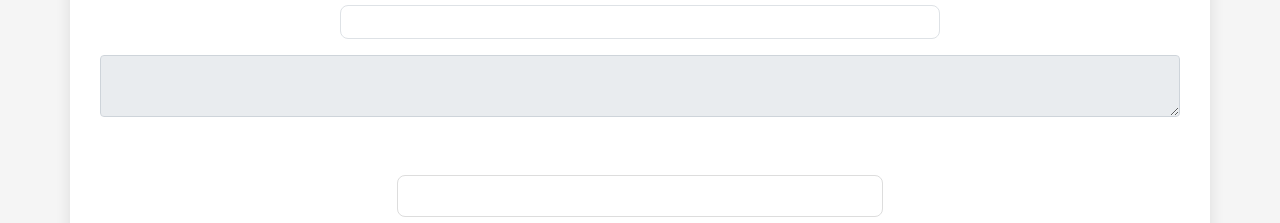
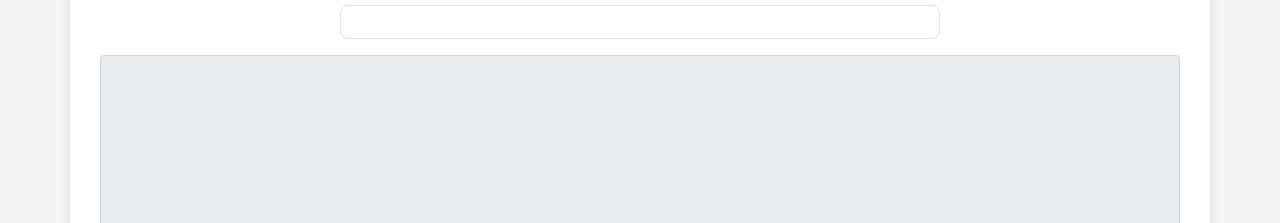
Before and after one commit to preetamlenka3/Github-Readme-Generator, a plain HTML site: page index.html in a window 1280 px wide. Shown: the part 729-952 px from the top of the page. Drawn offline with nearby package versions, Linux system fonts and the light colour scheme.

Commit message:
Update index.html
Signed-off-by: P charan lenka <preetamlenka3@gmail.com>

```diff
--- a/index.html
+++ b/index.html
@@ -49,7 +49,7 @@
             <div id="livePreview" class="border p-3 mb-3"></div>
         </div>
 
-        <textarea id="output" class="form-control mt-3" style="padding:"25rem" readonly></textarea>
+        <textarea id="output" class="form-control mt-3" style="padding: 25rem !important;" readonly></textarea>
 
         <div class="additional-features mt-5">
             <!-- Placeholder for Additional Features -->
```
